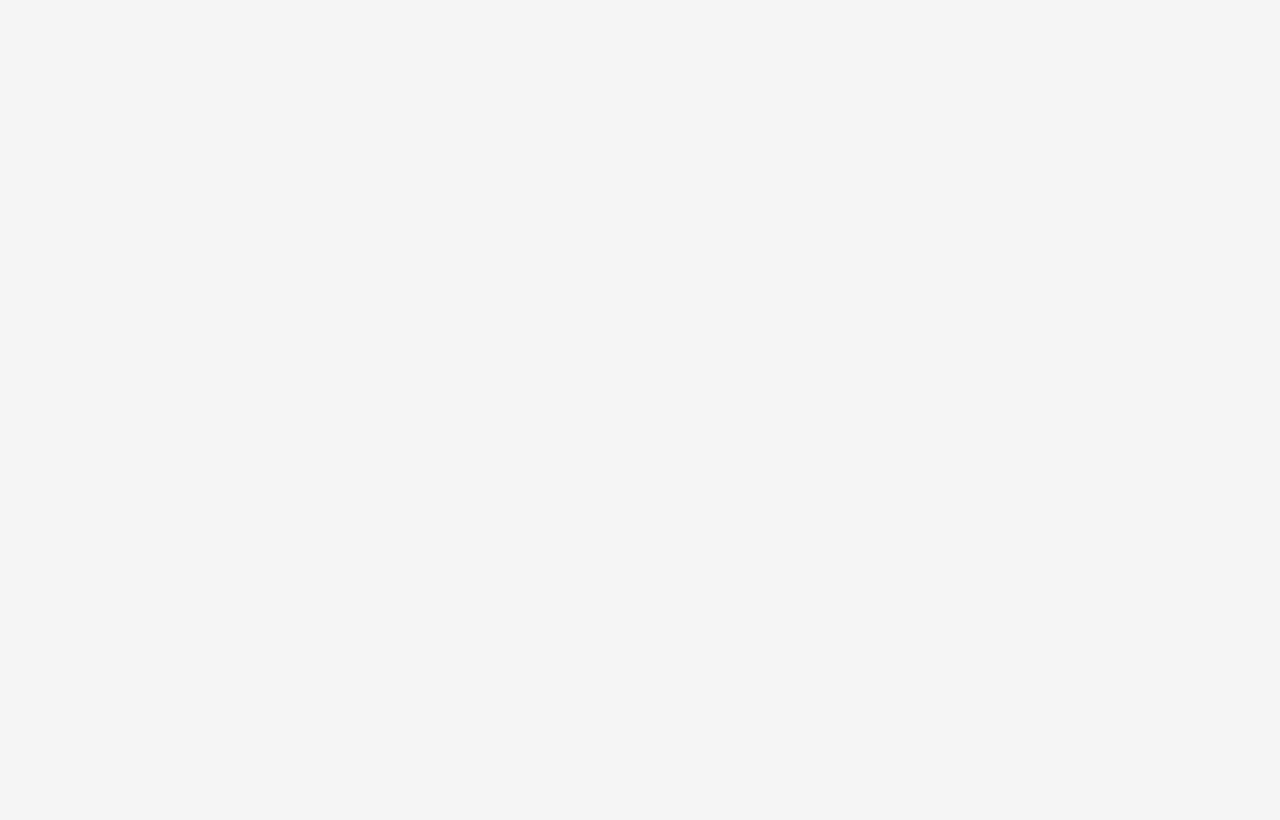
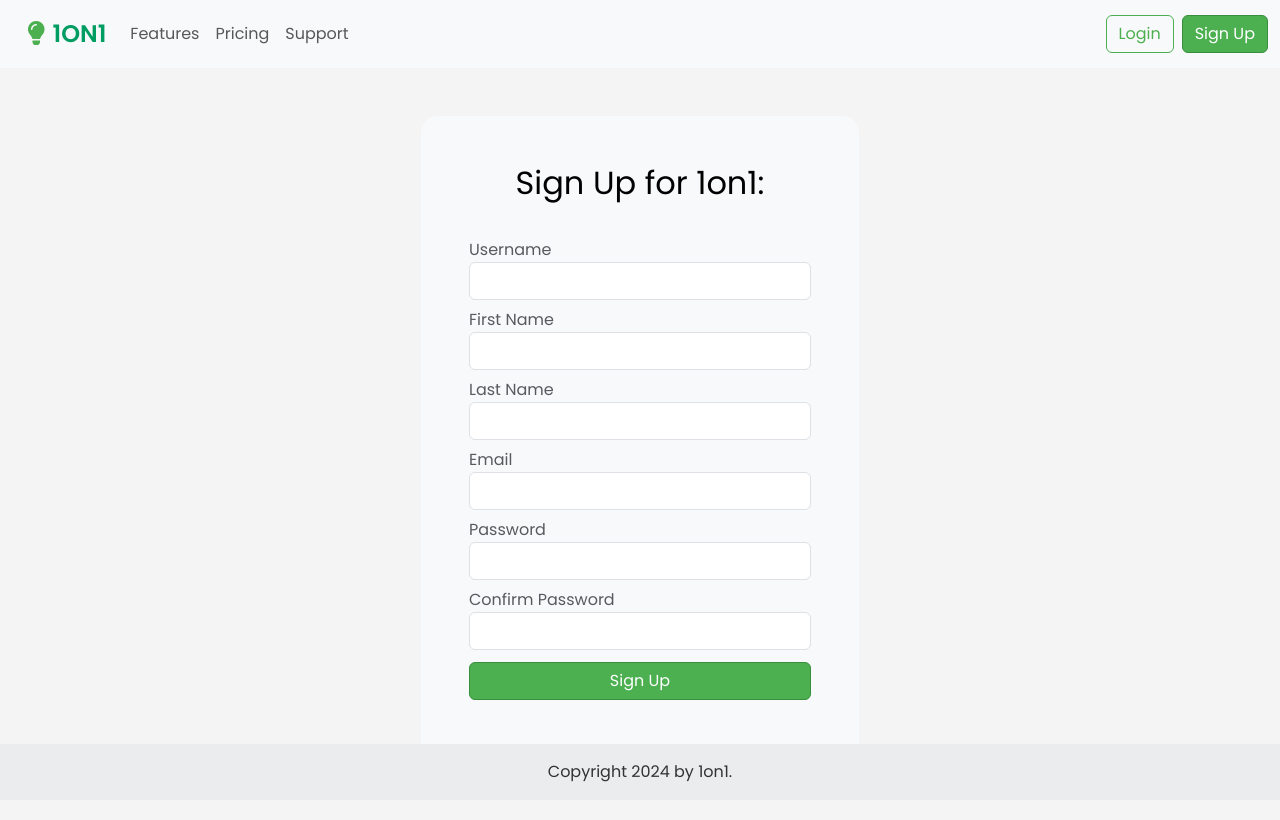
Before and after one commit to mckeenicholas/309-P3, a React (Vite) app in the folder 1on1/: page /signup in a window 1280 px wide. Before the commit this address had no page. Built offline with nearby package versions, Linux system fonts and the light colour scheme.

Commit message:
Added signup page

```diff
--- a/1on1/src/App.tsx
+++ b/1on1/src/App.tsx
@@ -6,7 +6,8 @@ import Features from "./pages/Features";
 import Support from "./pages/Support";
 import Footer from "./components/Footer";
 import Calendars from "./pages/Calendars";
-import LogInPage from "./pages/Login";
+import LogInPage from "./pages/LoginPage";
+import SignupPage from "./pages/SignupPage";
 import AuthProvider from "./utils/AuthService";
 
 const App = () => {
@@ -20,6 +21,7 @@ const App = () => {
             <Route path="features/" element={<Features />} />
             <Route path="support/" element={<Support />} />
             <Route path="login/" element={<LogInPage />} />
+            <Route path="signup/" element={<SignupPage />} />
           </Route>
           <Route path="calendar/" element={<Calendars />} />
         </Routes>
--- a/1on1/src/pages/Login.tsx
+++ b/1on1/src/pages/LoginPage.tsx
@@ -12,9 +12,8 @@ const LogInPage = () => {
   const navigate = useNavigate();
 
   const logInRequest = async () => {
-
-    console.log(username)
-    console.log(password)
+    console.log(username);
+    console.log(password);
 
     if (await logIn(username, password)) {
       navigate("/dashboard");
--- /dev/null
+++ b/1on1/src/pages/SignupPage.tsx
@@ -0,0 +1,149 @@
+import React from "react";
+import NavBar from "../components/NavBar";
+import host from "../utils/links";
+import { useNavigate } from "react-router-dom";
+
+const SignupPage = () => {
+  const navigate = useNavigate();
+
+  interface IFormData {
+    username: string;
+    email: string;
+    first_name: string;
+    last_name: string;
+    password1: string;
+    password2: string;
+  }
+
+  const initialFormData = {
+    username: "",
+    first_name: "",
+    last_name: "",
+    email: "",
+    password1: "",
+    password2: "",
+  };
+
+  const formFields = [
+    { label: "Username", id: "username", type: "text" },
+    { label: "First Name", id: "first-name", type: "text" },
+    { label: "Last Name", id: "last-name", type: "text" },
+    { label: "Email", id: "email", type: "email" },
+    { label: "Password", id: "password1", type: "password" },
+    { label: "Confirm Password", id: "password2", type: "password" },
+  ];
+
+  const [formData, setFormData] = React.useState<IFormData>(initialFormData);
+  const [hasError, setHasError] = React.useState<{
+    status: boolean;
+    message: string;
+  }>({ status: false, message: "" });
+
+  const submitLoginRequest = async () => {
+    setHasError({ status: false, message: "" });
+
+    // Check for empty fields
+    if (formData.username === "" || formData.password1 === "") {
+      setHasError({
+        status: true,
+        message: "One or more required field(s) above is blank",
+      });
+      return;
+    }
+
+    if (
+      !(
+        formData.email === "" ||
+        /^([\w-\.!+%]+@([A-Za-z0-9-]+\.)+[\w-]{2,4})?$/.test(formData.email)
+      )
+    ) {
+      setHasError({ status: true, message: "Email is invalid" });
+      return;
+    }
+
+    if (formData.password1.length < 8) {
+        setHasError({ status: true, message: "Password must be at least 8 characters" });
+        return;
+      }
+
+    if (formData.password1 !== formData.password2) {
+      setHasError({ status: true, message: "Passwords didn't match" });
+      return;
+    }
+
+    const response = await fetch(`${host}/accounts/signup/`, {
+      method: "POST",
+      headers: {
+        "Content-Type": "application/json",
+      },
+      body: JSON.stringify({
+        username: formData.username,
+        email: formData.email,
+        password: formData.password1,
+        first_name: formData.first_name,
+        last_name: formData.last_name,
+      }),
+    });
+
+    if (!response.ok) {
+      setHasError({ status: true, message: await response.text() });
+    } else {
+      navigate("/login");
+    }
+  };
+
+  const handleChange = (field: keyof IFormData, value: string) => {
+    setFormData({ ...formData, [field]: value });
+  };
+
+  const renderInputs = () => {
+    return formFields.map((field) => (
+      <div className="my-1" key={field.id}>
+        <label htmlFor={field.id} className="text-muted">
+          {field.label}
+        </label>
+        <input
+          className="form-control"
+          type={field.type}
+          id={field.id}
+          onChange={(e) =>
+            handleChange(field.id as keyof IFormData, e.target.value)
+          }
+          value={formData[field.id as keyof IFormData]}
+          required={
+            field.id === "username" ||
+            field.id === "new-password" ||
+            field.id === "confirm-password"
+          }
+        />
+      </div>
+    ));
+  };
+
+  return (
+    <div className="flex-wrapper" style={{ height: "100%" }}>
+      <NavBar />
+      <div className="container my-5 d-flex justify-content-center">
+        <div className="p-5 bg-body-tertiary rounded-4 d-md-flex flex-column">
+          <h2 className="text-body-emphasis text-center">Sign Up for 1on1:</h2>
+          <form className="my-4 d-flex flex-column">
+            {renderInputs()}
+            <div className="my-1"></div>
+            {hasError.status && (
+              <p className="text-danger">{hasError.message}</p>
+            )}
+            <button
+              type="button"
+              className="btn btn-success"
+              onClick={submitLoginRequest}
+            >
+              Sign Up
+            </button>
+          </form>
+        </div>
+      </div>
+    </div>
+  );
+};
+
+export default SignupPage;
--- a/1on1/src/utils/AuthService.tsx
+++ b/1on1/src/utils/AuthService.tsx
@@ -73,14 +73,13 @@ const AuthProvider = ({ children }) => {
   };
 
   const logOut = async () => {
-
     const response = await fetch(`${host}/accounts/logout`, {
       method: "POST",
       headers: {
         "Content-Type": "application/json",
-        "Authorization": `Bearer ${token}`
+        Authorization: `Bearer ${token}`,
       },
-    })
+    });
 
     if (!response.ok) {
       throw new Error(await response.text());
```
